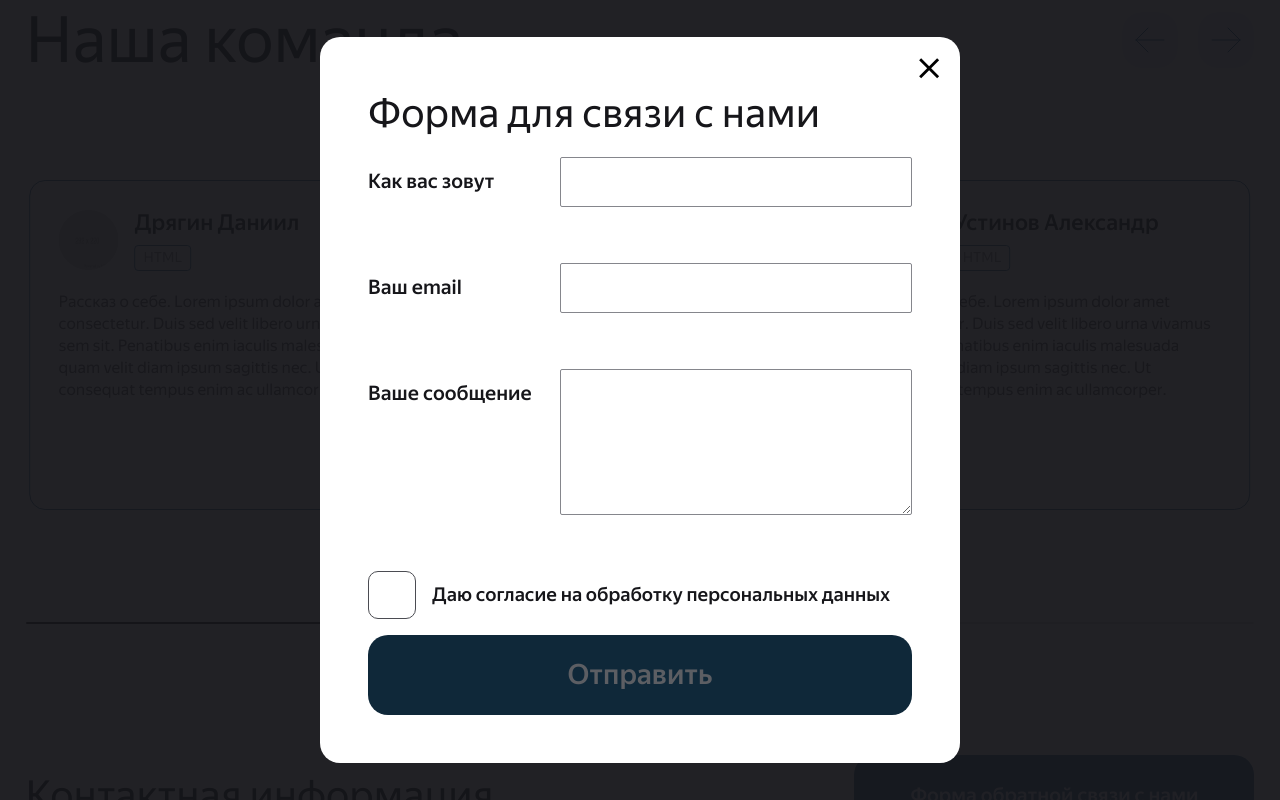
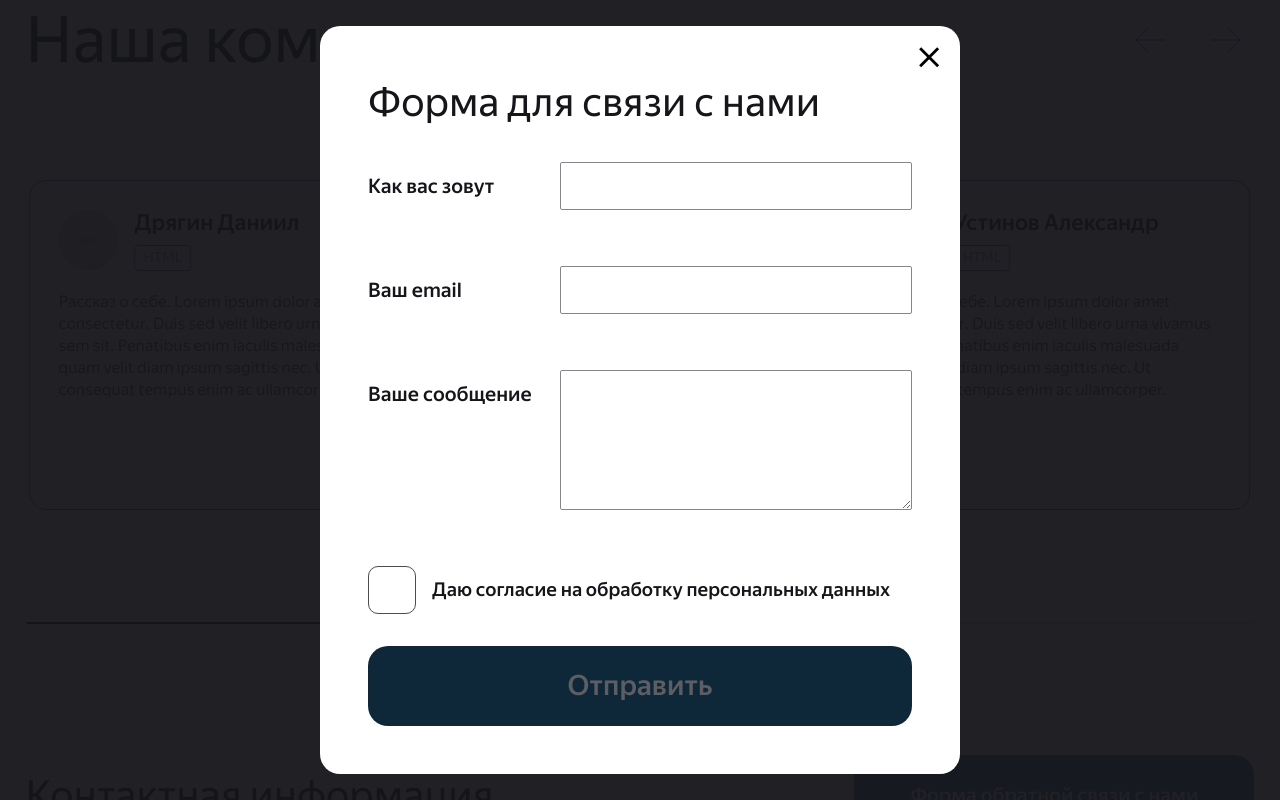
Before and after one commit to SergeiKachenia/Lorem-Ipsum-Team-landing, a React (Create React App) app: page / in a window 1280 px wide. Both pictures are taken after a click on the button "Форма обратной связи с нами". Shown: the top 800 px of the page. Built offline with nearby package versions, Linux system fonts and the light colour scheme.

Commit message:
fix: доработаны стили

```diff
--- a/src/components/FeedbackForm/FeedbackForm.module.scss
+++ b/src/components/FeedbackForm/FeedbackForm.module.scss
@@ -49,6 +49,7 @@
 
 .title {
   @include regular-text(40px, 56px, $color-another-main-text);
+  margin-bottom: 16px;
 }
 
 .field {
@@ -68,15 +69,20 @@
 .input {
   @include regular-text(20px, 24px, $color-another-main-text);
   resize: vertical;
-    max-height: 20vh;
-    min-height: 5vh;
 
   width: 352px;
+  height: 48px;
   padding: 12px 20px;
 
   background: $color-white;
   border: 1px solid $color-grey-text;
   border-radius: 2px;
+}
+
+.textarea {
+  height: 140px;
+  min-height: 5vh;
+  max-height: 20vh;
 }
 
 .input:focus {
@@ -90,10 +96,12 @@
 }
 
 .errorSpan {
+  width: 100%;
   height: 24px;
+
+  text-align: right;
+
   visibility: hidden;
-    width: 100%;
-    text-align: right;
 }
 
 .validError {
@@ -141,6 +149,7 @@
   @include button-default;
   @include medium-text(28px, 36px, $color-white-text);
   width: 100%;
+  margin-top: 16px;
   padding: 21px 0 23px;
 
   background-color: $color-main-blue;
@@ -164,16 +173,20 @@
 }
 
 .hiddenMessage {
+  @include regular-text(24px, 24px, $color-black);
+  position: absolute;
   z-index: 5;
-    padding: 24px 32px;
-    @include regular-text(24px, 24px, $color-black);
-    text-align: center;
-    position: absolute;
   right: -30%;
   bottom: 5%;
+
+  padding: 24px 32px;
+
+  text-align: center;
+
+  opacity: 1;
   background-color: $color-white;
-    opacity: 1;
   border-radius: 5px;
+
   transition: 0.3s;
 }
 
--- a/src/components/FeedbackForm/FeedbackForm.tsx
+++ b/src/components/FeedbackForm/FeedbackForm.tsx
@@ -103,7 +103,7 @@ const FeedbackForm: React.FC<ICloseForm> = ({ closeForm }) => {
           <textarea
             name='message'
             rows={5}
-            className={styles.input}
+            className={cn(styles.input, styles.textarea)}
             onChange={formik.handleChange}
             onBlur={formik.handleBlur}
             value={formik.values.message}
```
Lines whose indentation alone changed are shown as unchanged.
